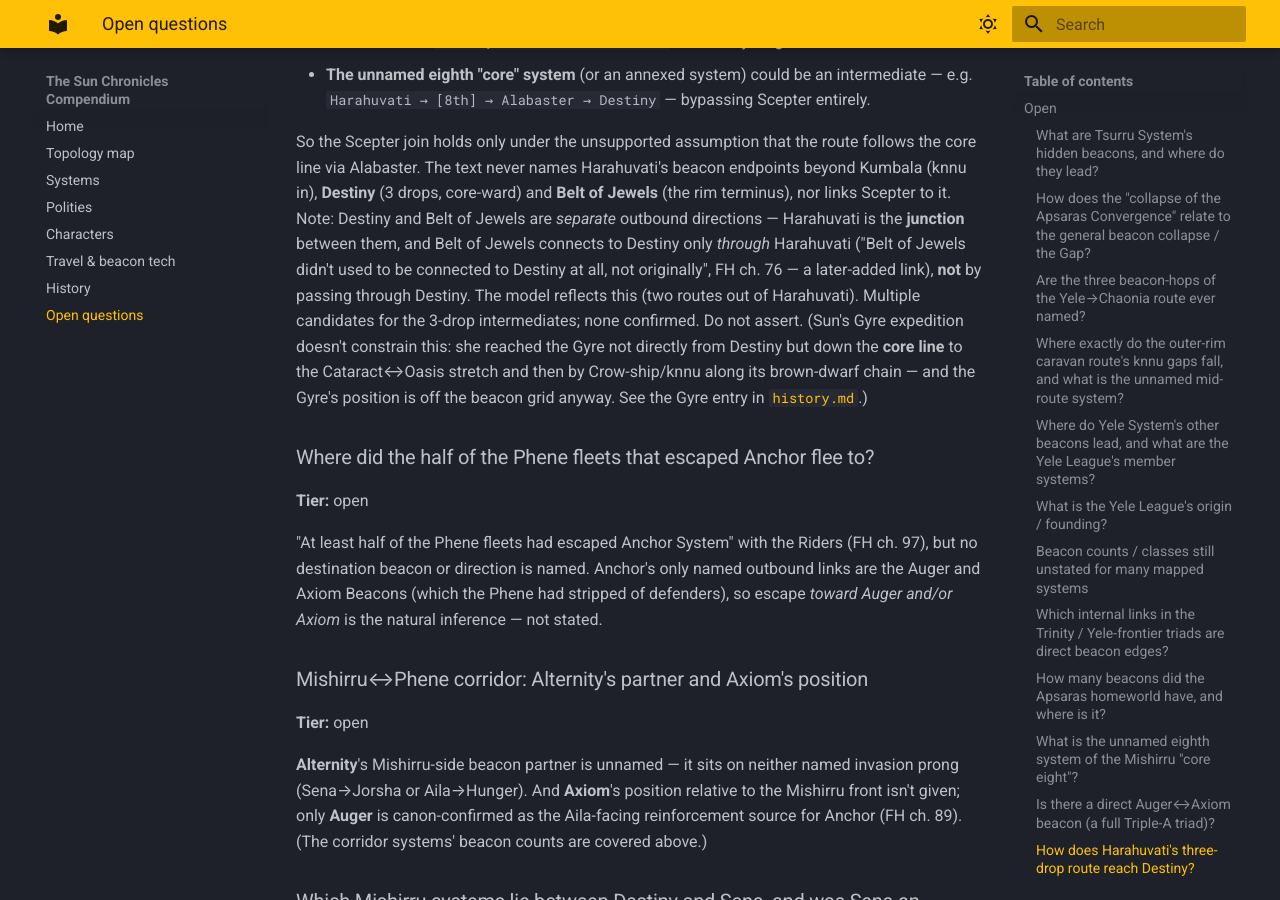
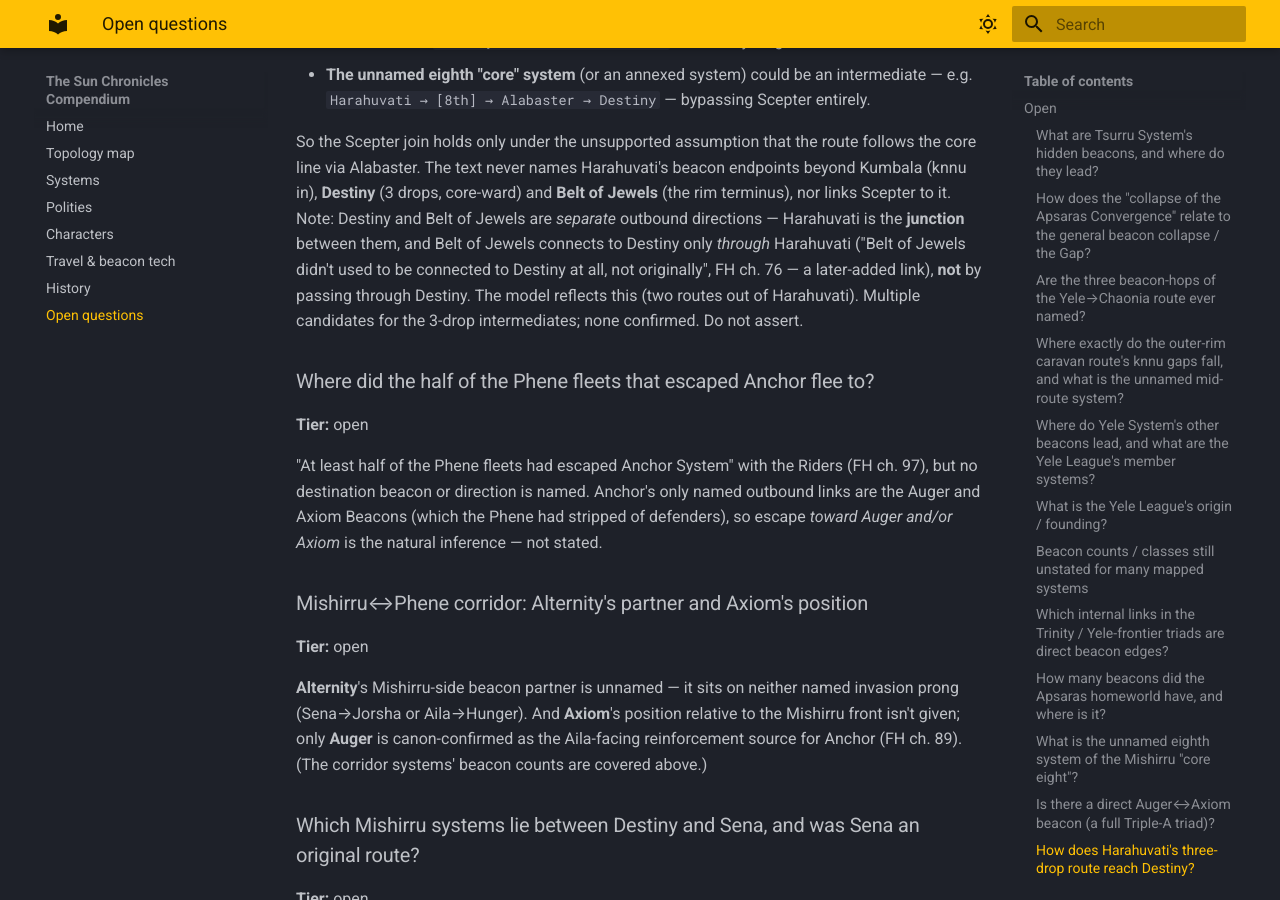
Before and after one commit to messelink/sun-chronicles-compendium, an MkDocs documentation site: the page built from docs/open-questions.md, in a window 1280 px wide and 900 px high, scrolled down 3242 px. Built offline with MkDocs 1.6.1 and Material for MkDocs 9.7.7, drawn with Linux system fonts in a browser that asks for light colours.

Commit message:
Republish: drop irrelevant Gyre aside from Harahuvati open-question
Co-Authored-By: Claude Opus 4.7 (1M context) <noreply@anthropic.com>

```diff
--- a/docs/open-questions.md
+++ b/docs/open-questions.md
@@ -133,11 +133,7 @@ outbound directions — Harahuvati is the **junction** between them, and Belt of
 connects to Destiny only *through* Harahuvati ("Belt of Jewels didn't used to be connected
 to Destiny at all, not originally", FH ch. 76 — a later-added link), **not** by passing
 through Destiny. The model reflects this (two routes out of Harahuvati). Multiple
-candidates for the 3-drop intermediates; none confirmed. Do not assert. (Sun's Gyre
-expedition doesn't constrain this:
-she reached the Gyre not directly from Destiny but down the **core line** to the
-Cataract↔Oasis stretch and then by Crow-ship/knnu along its brown-dwarf chain — and the
-Gyre's position is off the beacon grid anyway. See the Gyre entry in [`history.md`](history.md).)
+candidates for the 3-drop intermediates; none confirmed. Do not assert.
 
 ### Where did the half of the Phene fleets that escaped Anchor flee to?
 
```
